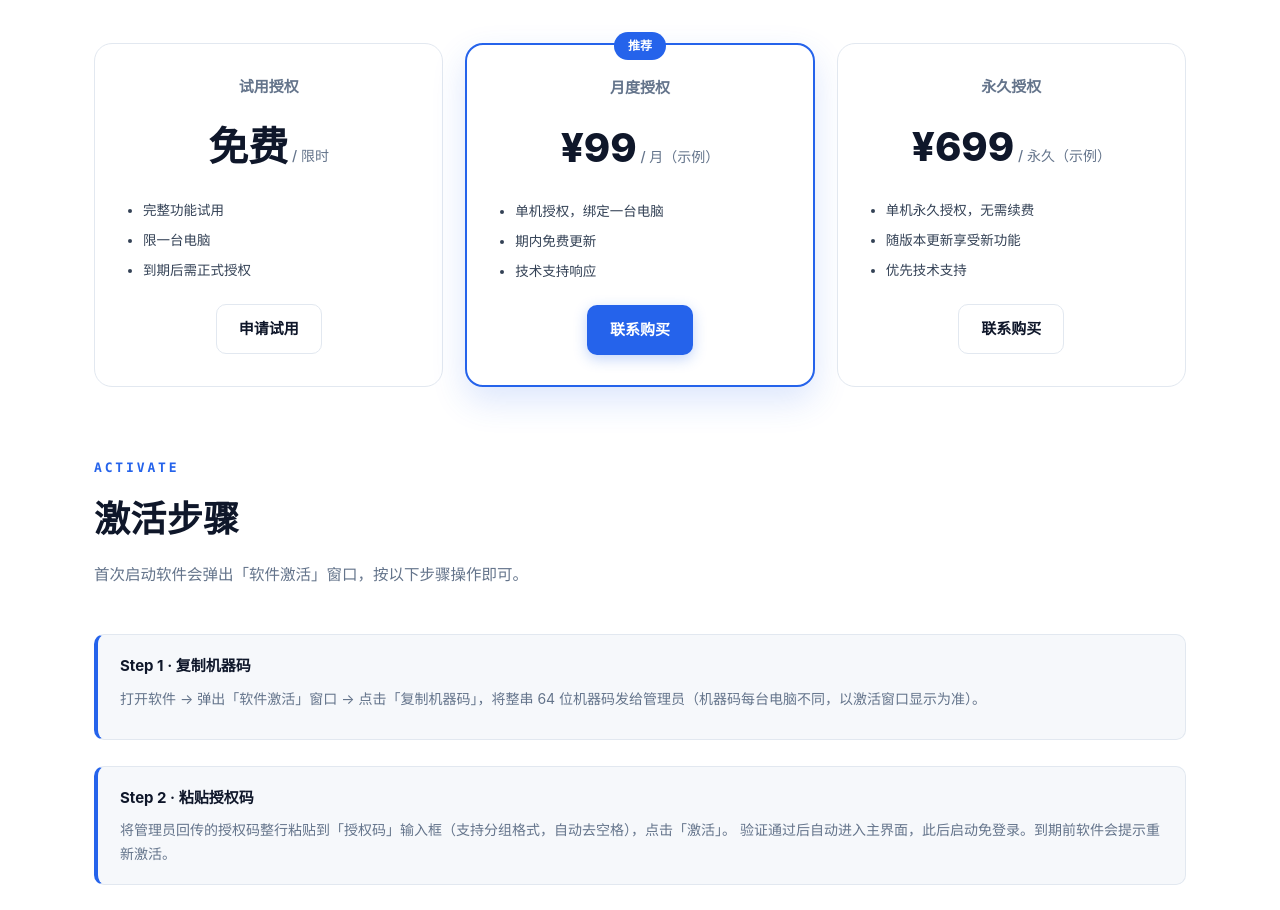
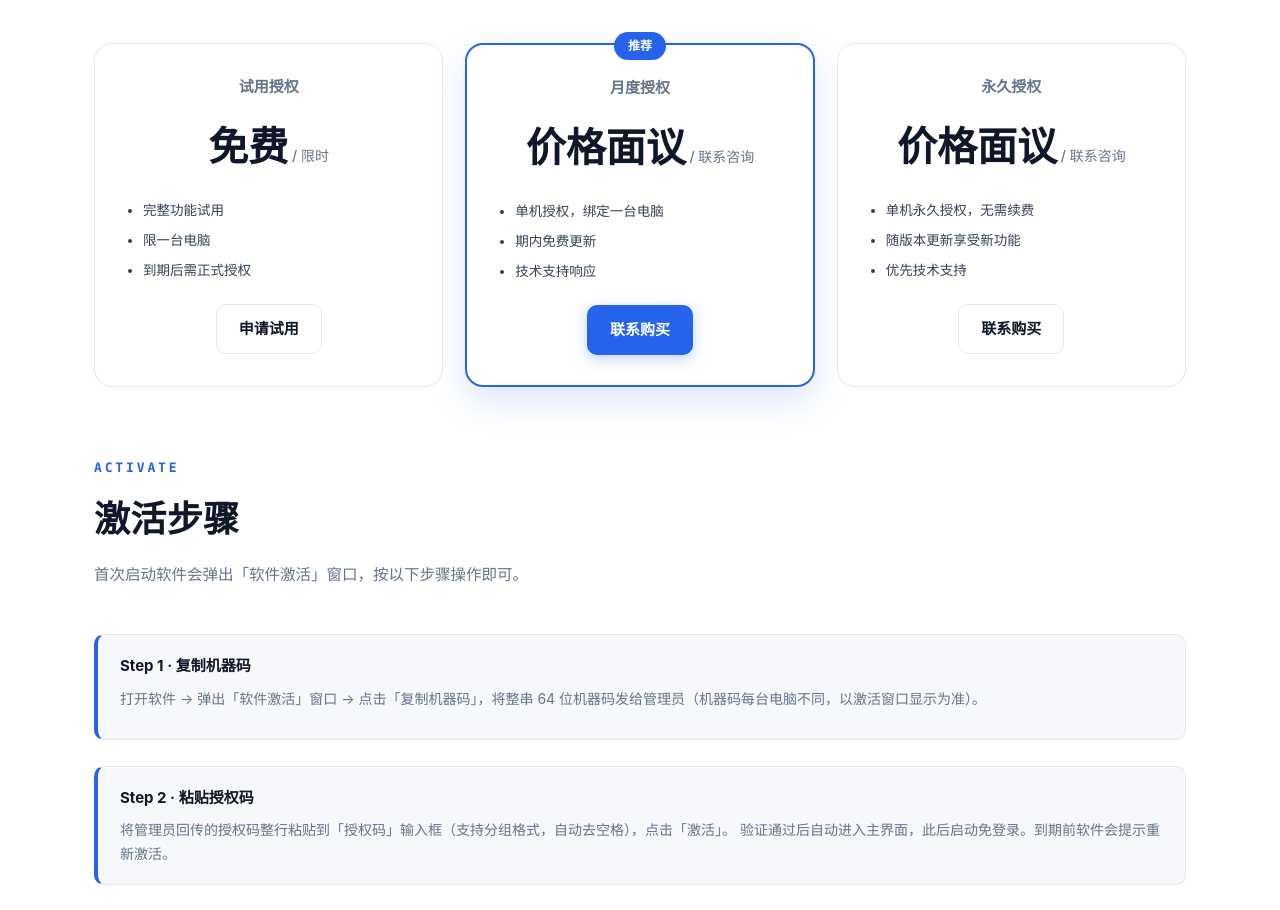
Before and after one commit to shiqianjushou/steel-tech-mgr, a plain HTML site: page purchase.html in a window 1280 px wide. Shown: the part 988-1898 px from the top of the page. Drawn offline with Linux system fonts and the light colour scheme.

Commit message:
购买页改为价格面议

```diff
--- a/purchase.html
+++ b/purchase.html
@@ -48,7 +48,7 @@
         </div>
       </div>
 
-      <!-- 定价（占位，最终价格以联系确认为准） -->
+      <!-- 定价（面议，具体价格以联系确认为准） -->
       <div class="section-head center reveal" style="margin-top:70px">
         <div class="section-eyebrow">PRICING</div>
         <h2>授权方案</h2>
@@ -68,7 +68,7 @@
         <div class="price-card featured">
           <span class="pc-badge">推荐</span>
           <h3>月度授权</h3>
-          <div class="price">¥99<small> / 月（示例）</small></div>
+          <div class="price">价格面议<small> / 联系咨询</small></div>
           <ul>
             <li>单机授权，绑定一台电脑</li>
             <li>期内免费更新</li>
@@ -78,7 +78,7 @@
         </div>
         <div class="price-card">
           <h3>永久授权</h3>
-          <div class="price">¥699<small> / 永久（示例）</small></div>
+          <div class="price">价格面议<small> / 联系咨询</small></div>
           <ul>
             <li>单机永久授权，无需续费</li>
             <li>随版本更新享受新功能</li>
```
